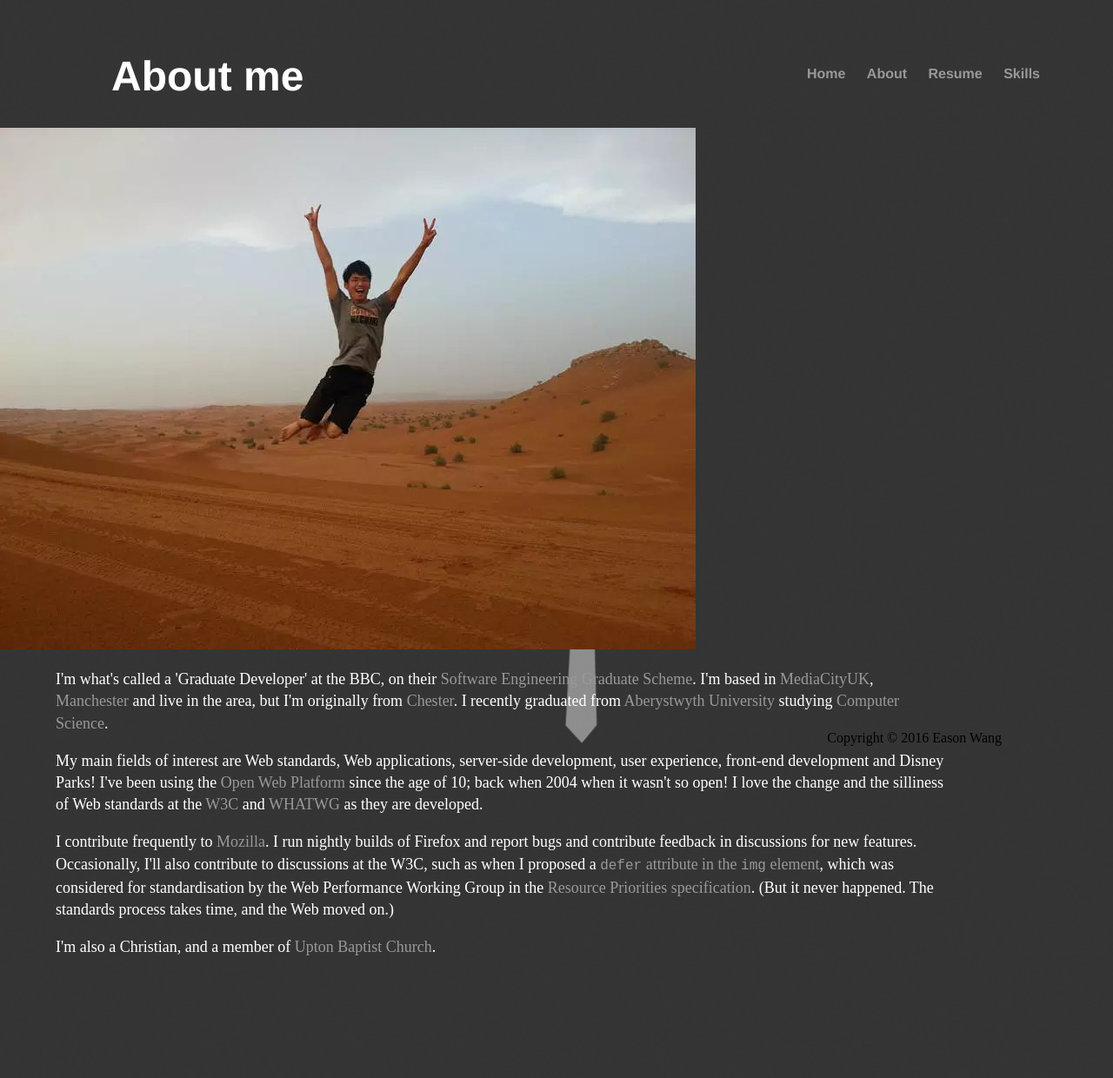
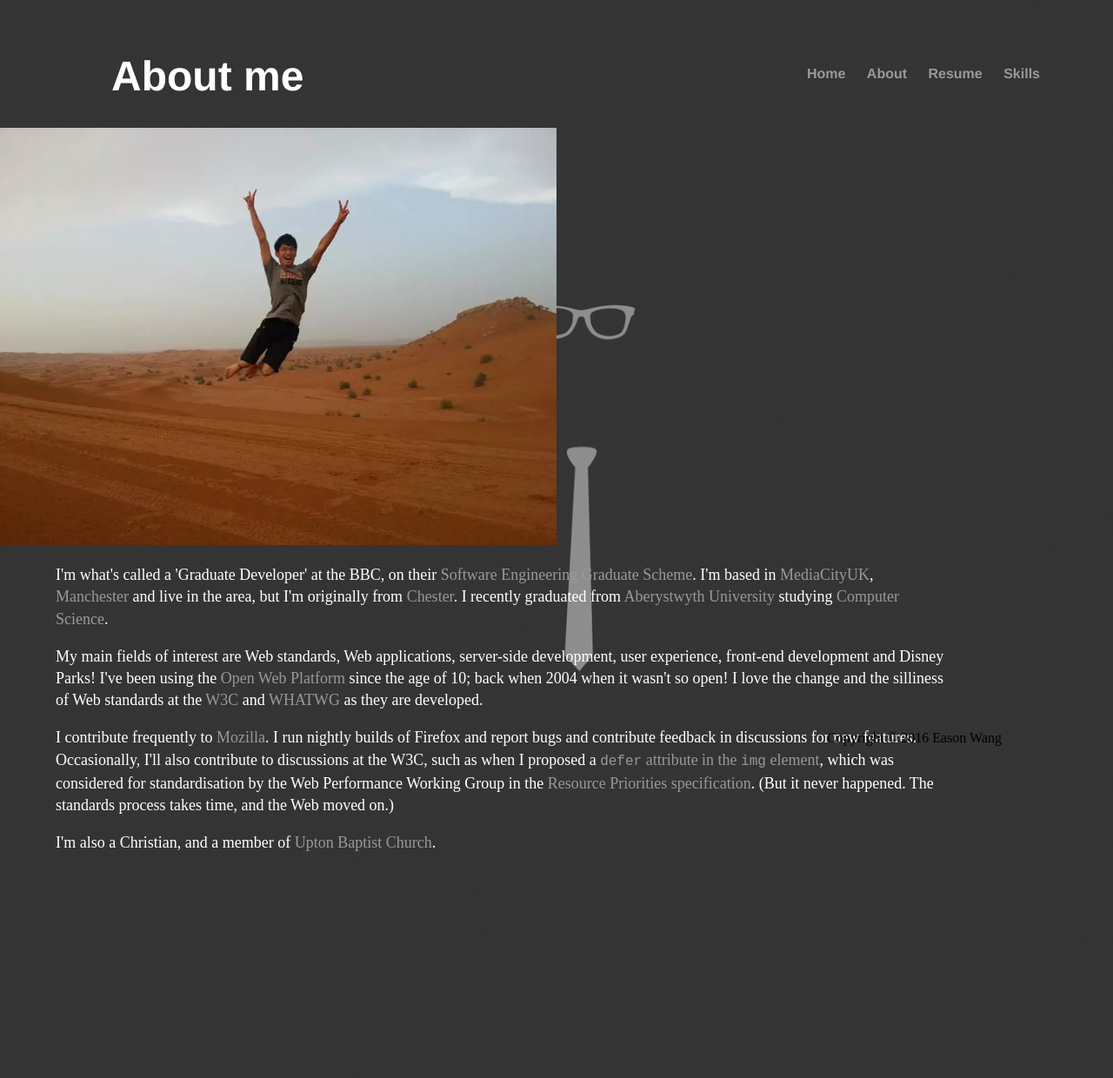
Before and after one commit to Eason666/Easonwang.github.io, a Jekyll site: the page built from about/index.html, in a window 1280 px wide. Shown: the whole page at 87% size. Built offline with Jekyll 4.4.1, drawn with Linux system fonts in a browser that asks for light colours; after the commit the page ends 1120 px from its top, so only the background shows below that.

Commit message:
Update main.css

```diff
--- a/css/main.css
+++ b/css/main.css
@@ -104,6 +104,11 @@
 	width : 80%;
 }
 
+#image{
+ 	width: 50%;
+	height: 50%;
+}
+
 #skills{
 	color:#ffffff;
 	left: 5%;
```
